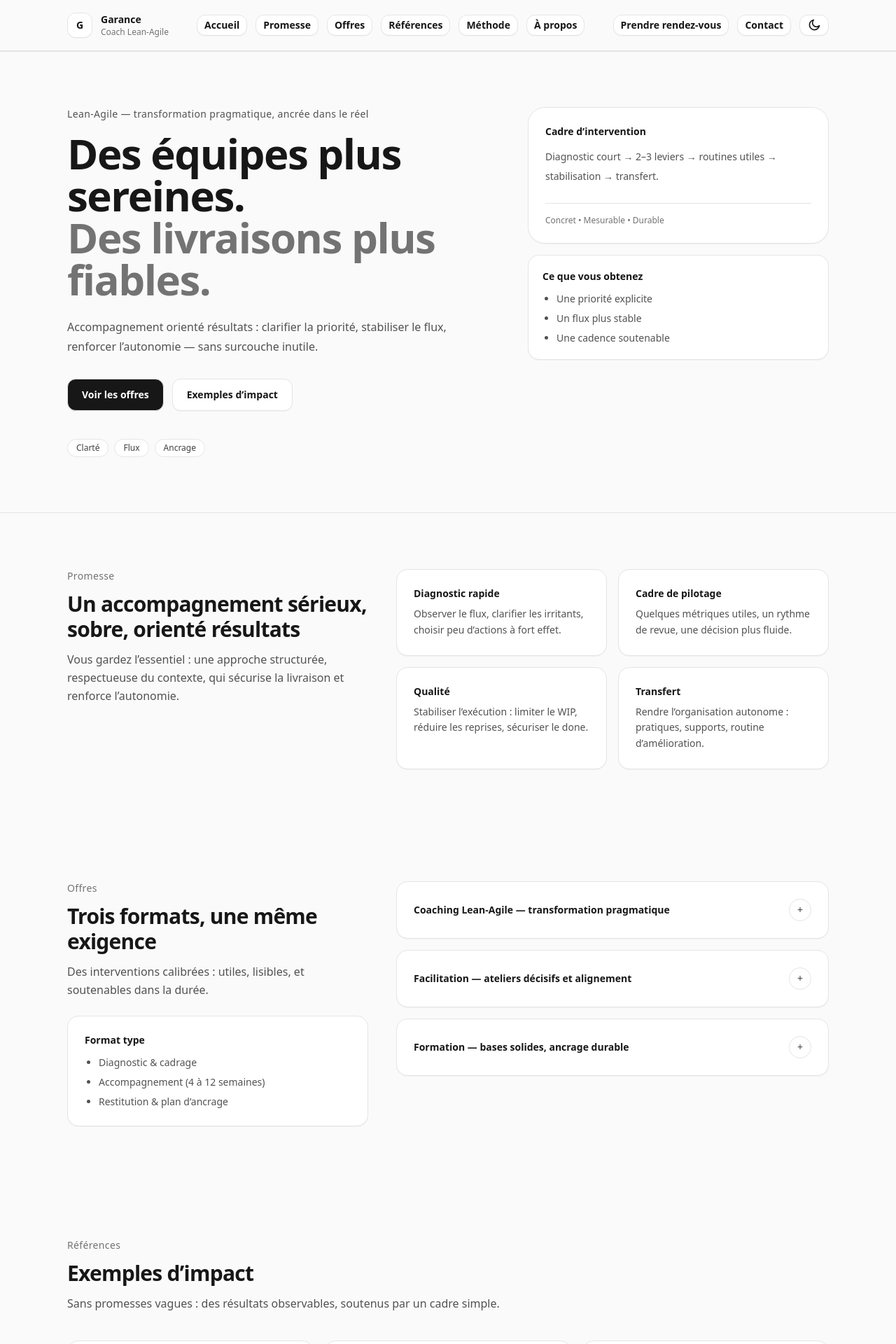
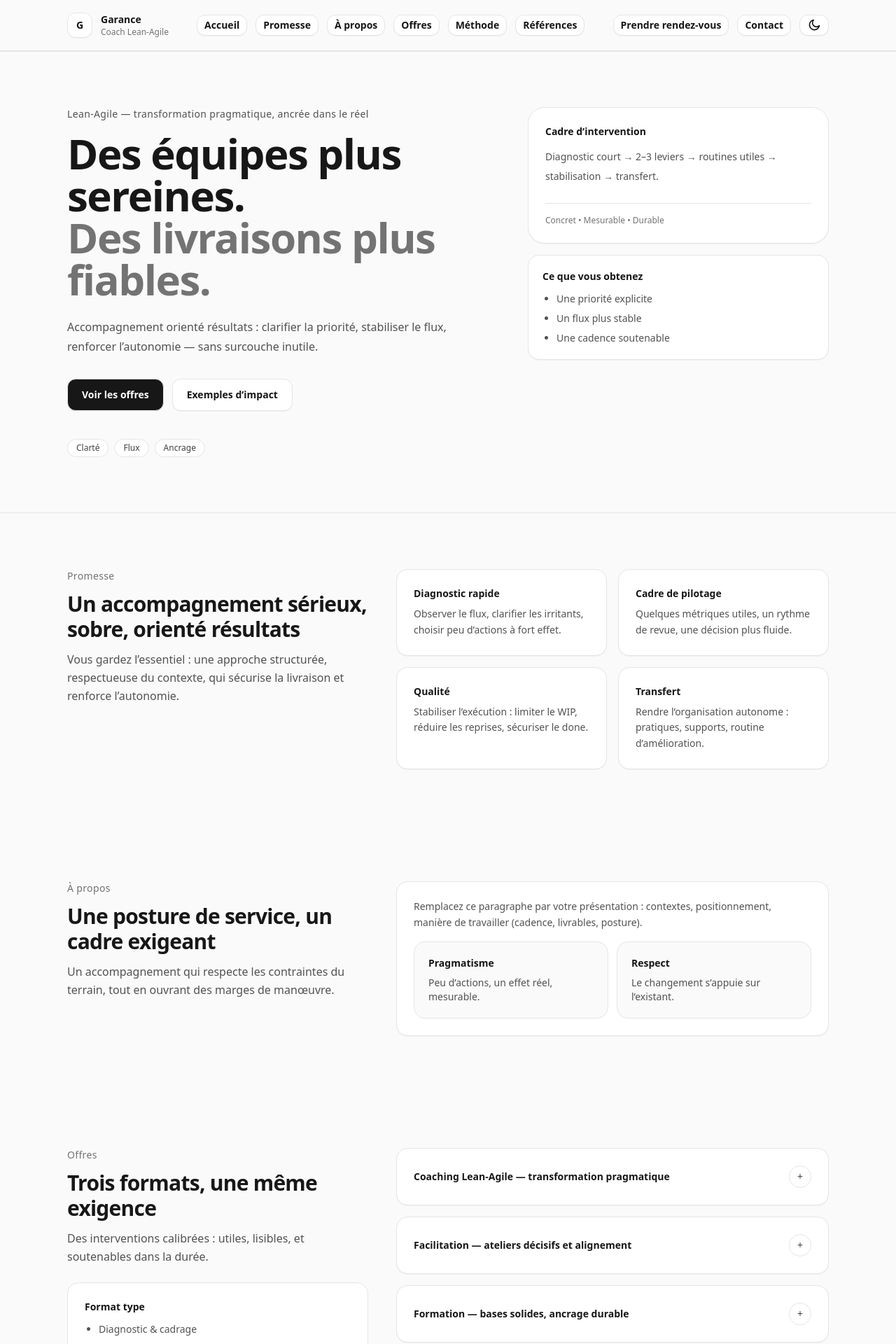
Before and after one commit to GaranceRichard/Site, a Next.js app in the folder frontend/: page / in a window 1280 px wide. Shown: the top 1920 px of the page at 70% size. Built offline with nearby package versions, Linux system fonts and the light colour scheme.

Commit message:
Reorder home sections via HOME_SECTIONS

```diff
--- a/frontend/src/app/components/home/CasesSection.tsx
+++ b/frontend/src/app/components/home/CasesSection.tsx
@@ -1,13 +1,12 @@
-// frontend/src/app/components/home/CasesSection.tsx
 import { Container, SectionTitle, CaseCard } from "./ui";
 
-type CaseItem = {
+export type CaseItem = {
   title: string;
   tag: string;
   description: string;
 };
 
-export default function CasesSection({ cases }: { cases: CaseItem[] }) {
+export default function CasesSection({ cases }: { cases: readonly CaseItem[] }) {
   return (
     <section id="cases" className="py-16 sm:py-20">
       <Container>
--- a/frontend/src/app/components/home/MethodSection.tsx
+++ b/frontend/src/app/components/home/MethodSection.tsx
@@ -1,13 +1,12 @@
-// frontend/src/app/components/home/MethodSection.tsx
 import { Container, SectionTitle } from "./ui";
 
-type MethodStep = {
+export type MethodStep = {
   step: string;
   title: string;
   text: string;
 };
 
-export default function MethodSection({ steps }: { steps: MethodStep[] }) {
+export default function MethodSection({ steps }: { steps: readonly MethodStep[] }) {
   return (
     <section id="method" className="py-16 sm:py-20">
       <Container>
--- a/frontend/src/app/components/home/ServicesSection.tsx
+++ b/frontend/src/app/components/home/ServicesSection.tsx
@@ -1,12 +1,11 @@
-// frontend/src/app/components/home/ServicesSection.tsx
 import { Container, SectionTitle, DetailsAccordion } from "./ui";
 
-type Service = {
+export type Service = {
   title: string;
-  points: string[];
+  points: readonly string[];
 };
 
-export default function ServicesSection({ services }: { services: Service[] }) {
+export default function ServicesSection({ services }: { services: readonly Service[] }) {
   return (
     <section id="services" className="py-16 sm:py-20">
       <Container>
@@ -31,7 +30,7 @@ export default function ServicesSection({ services }: { services: Service[] }) {
           <div className="md:col-span-7">
             <div className="space-y-4">
               {services.map((s) => (
-                <DetailsAccordion key={s.title} title={s.title} points={s.points} />
+                <DetailsAccordion key={s.title} title={s.title} points={[...s.points]} />
               ))}
             </div>
           </div>
--- /dev/null
+++ b/frontend/src/app/content/booking.ts
@@ -0,0 +1,2 @@
+// frontend/src/app/content/booking.ts
+export const BOOKING_URL = "https://calendar.app.google/hYgX38RpfWiu65Vh8";
--- /dev/null
+++ b/frontend/src/app/content/cases.ts
@@ -0,0 +1,23 @@
+// frontend/src/app/content/cases.ts
+export const CASES = [
+  {
+    title: "Réduction du délai de livraison",
+    tag: "Flow & qualité",
+    description:
+      "Pilotage simple du flux (WIP, limites, revues), stabilisation de la qualité et clarification des priorités.",
+  },
+  {
+    title: "Alignement multi-équipes",
+    tag: "Gouvernance légère",
+    description:
+      "Ateliers d’alignement, clarification des dépendances, rituels inter-équipes et règles de décision — sans surcharger l’organisation.",
+  },
+  {
+    title: "Montée en autonomie des équipes",
+    tag: "Coaching",
+    description:
+      "Renforcement de la posture, amélioration continue, responsabilisation progressive sur la planification et la livraison.",
+  },
+] as const;
+
+export type CaseItem = (typeof CASES)[number];
--- /dev/null
+++ b/frontend/src/app/content/homeSections.tsx
@@ -0,0 +1,46 @@
+import type React from "react";
+
+import HeroSection from "../components/home/HeroSection";
+import PromiseSection from "../components/home/PromiseSection";
+import AboutSection from "../components/home/AboutSection";
+import ServicesSection from "../components/home/ServicesSection";
+import MethodSection from "../components/home/MethodSection";
+import CasesSection from "../components/home/CasesSection";
+
+import type { Service, CaseItem, MethodStep } from "./index";
+
+export type NavItem = { label: string; href: string };
+
+type RenderCtx = {
+  services: readonly Service[];
+  cases: readonly CaseItem[];
+  steps: readonly MethodStep[];
+};
+
+export type HomeSectionDef = {
+  id: string;
+  label: string;
+  render: (ctx: RenderCtx) => React.ReactElement;
+};
+
+// Ordre : home, promise, about, services, method, cases
+export const HOME_SECTIONS: HomeSectionDef[] = [
+  { id: "home", label: "Accueil", render: () => <HeroSection /> },
+  { id: "promise", label: "Promesse", render: () => <PromiseSection /> },
+  { id: "about", label: "À propos", render: () => <AboutSection /> },
+  {
+    id: "services",
+    label: "Offres",
+    render: ({ services }) => <ServicesSection services={services} />,
+  },
+  {
+    id: "method",
+    label: "Méthode",
+    render: ({ steps }) => <MethodSection steps={steps} />,
+  },
+  {
+    id: "cases",
+    label: "Références",
+    render: ({ cases }) => <CasesSection cases={cases} />,
+  },
+];
--- /dev/null
+++ b/frontend/src/app/content/index.ts
@@ -0,0 +1,9 @@
+// frontend/src/app/content/index.ts
+export { BOOKING_URL } from "./booking";
+export { SERVICES } from "./services";
+export { CASES } from "./cases";
+export { METHOD_STEPS } from "./method";
+
+export type { Service } from "./services";
+export type { CaseItem } from "./cases";
+export type { MethodStep } from "./method";
--- /dev/null
+++ b/frontend/src/app/content/method.ts
@@ -0,0 +1,25 @@
+// frontend/src/app/content/method.ts
+export const METHOD_STEPS = [
+  {
+    step: "01",
+    title: "Observer",
+    text: "Cartographier le flux, clarifier les irritants, comprendre les contraintes.",
+  },
+  {
+    step: "02",
+    title: "Choisir",
+    text: "Définir 2–3 leviers maximum : priorisation, WIP, qualité, gouvernance.",
+  },
+  {
+    step: "03",
+    title: "Exécuter",
+    text: "Mettre en place des routines utiles, ajuster, renforcer l’autonomie.",
+  },
+  {
+    step: "04",
+    title: "Ancrer",
+    text: "Stabiliser : standards légers, suivi, transfert et montée en compétence.",
+  },
+] as const;
+
+export type MethodStep = (typeof METHOD_STEPS)[number];
--- /dev/null
+++ b/frontend/src/app/content/services.ts
@@ -0,0 +1,29 @@
+// frontend/src/app/content/services.ts
+export const SERVICES = [
+  {
+    title: "Coaching Lean-Agile — transformation pragmatique",
+    points: [
+      "Cadrage : objectifs, périmètre, gouvernance légère",
+      "Coaching d’équipes : rituels, flux, qualité, amélioration continue",
+      "Accompagnement des leaders : posture, décision, pilotage",
+    ],
+  },
+  {
+    title: "Facilitation — ateliers décisifs et alignement",
+    points: [
+      "Ateliers d’alignement (vision, priorités, arbitrages)",
+      "Résolution structurée de problèmes (A3, 5 Why, etc.)",
+      "Conception de parcours d’ateliers (du diagnostic à l’action)",
+    ],
+  },
+  {
+    title: "Formation — bases solides, ancrage durable",
+    points: [
+      "Lean / Agile : fondamentaux, pratiques, anti-patterns",
+      "Pilotage par la valeur : priorisation, métriques, flow",
+      "Transfert : supports, exercices, plan d’ancrage",
+    ],
+  },
+] as const;
+
+export type Service = (typeof SERVICES)[number];
--- a/frontend/src/app/page.tsx
+++ b/frontend/src/app/page.tsx
@@ -1,109 +1,34 @@
 // frontend/src/app/page.tsx
 import TopNav from "./components/TopNav";
 
-import HeroSection from "./components/home/HeroSection";
-import PromiseSection from "./components/home/PromiseSection";
-import ServicesSection from "./components/home/ServicesSection";
-import CasesSection from "./components/home/CasesSection";
-import MethodSection from "./components/home/MethodSection";
-import AboutSection from "./components/home/AboutSection";
 import FooterSection from "./components/home/FooterSection";
+import { BOOKING_URL, CASES, METHOD_STEPS, SERVICES } from "./content";
 
-type NavItem = { label: string; href: string };
-
-const NAV: NavItem[] = [
-  { label: "Accueil", href: "#home" },
-  { label: "Promesse", href: "#promise" },
-  { label: "Offres", href: "#services" },
-  { label: "Références", href: "#cases" },
-  { label: "Méthode", href: "#method" },
-  { label: "À propos", href: "#about" },
-];
-
-const BOOKING_URL = "https://calendar.app.google/hYgX38RpfWiu65Vh8";
-
-const SERVICES = [
-  {
-    title: "Coaching Lean-Agile — transformation pragmatique",
-    points: [
-      "Cadrage : objectifs, périmètre, gouvernance légère",
-      "Coaching d’équipes : rituels, flux, qualité, amélioration continue",
-      "Accompagnement des leaders : posture, décision, pilotage",
-    ],
-  },
-  {
-    title: "Facilitation — ateliers décisifs et alignement",
-    points: [
-      "Ateliers d’alignement (vision, priorités, arbitrages)",
-      "Résolution structurée de problèmes (A3, 5 Why, etc.)",
-      "Conception de parcours d’ateliers (du diagnostic à l’action)",
-    ],
-  },
-  {
-    title: "Formation — bases solides, ancrage durable",
-    points: [
-      "Lean / Agile : fondamentaux, pratiques, anti-patterns",
-      "Pilotage par la valeur : priorisation, métriques, flow",
-      "Transfert : supports, exercices, plan d’ancrage",
-    ],
-  },
-];
-
-const CASES = [
-  {
-    title: "Réduction du délai de livraison",
-    tag: "Flow & qualité",
-    description:
-      "Pilotage simple du flux (WIP, limites, revues), stabilisation de la qualité et clarification des priorités.",
-  },
-  {
-    title: "Alignement multi-équipes",
-    tag: "Gouvernance légère",
-    description:
-      "Ateliers d’alignement, clarification des dépendances, rituels inter-équipes et règles de décision — sans surcharger l’organisation.",
-  },
-  {
-    title: "Montée en autonomie des équipes",
-    tag: "Coaching",
-    description:
-      "Renforcement de la posture, amélioration continue, responsabilisation progressive sur la planification et la livraison.",
-  },
-];
-
-const METHOD_STEPS = [
-  {
-    step: "01",
-    title: "Observer",
-    text: "Cartographier le flux, clarifier les irritants, comprendre les contraintes.",
-  },
-  {
-    step: "02",
-    title: "Choisir",
-    text: "Définir 2–3 leviers maximum : priorisation, WIP, qualité, gouvernance.",
-  },
-  {
-    step: "03",
-    title: "Exécuter",
-    text: "Mettre en place des routines utiles, ajuster, renforcer l’autonomie.",
-  },
-  {
-    step: "04",
-    title: "Ancrer",
-    text: "Stabiliser : standards légers, suivi, transfert et montée en compétence.",
-  },
-];
+import {
+  HOME_SECTIONS,
+  type NavItem,
+} from "./content/homeSections";
 
 export default function HomePage() {
+  const nav: NavItem[] = HOME_SECTIONS.map((s) => ({
+    label: s.label,
+    href: `#${s.id}`,
+  }));
+
   return (
     <main className="min-h-screen bg-neutral-50 text-neutral-900 dark:bg-neutral-950 dark:text-neutral-50">
-      <TopNav nav={NAV} bookingUrl={BOOKING_URL} />
+      <TopNav nav={nav} bookingUrl={BOOKING_URL} />
 
-      <HeroSection />
-      <PromiseSection />
-      <ServicesSection services={SERVICES} />
-      <CasesSection cases={CASES} />
-      <MethodSection steps={METHOD_STEPS} />
-      <AboutSection />
+      {HOME_SECTIONS.map((s) => (
+        <div key={s.id}>
+          {s.render({
+            services: SERVICES,
+            cases: CASES,
+            steps: METHOD_STEPS,
+          })}
+        </div>
+      ))}
+
       <FooterSection bookingUrl={BOOKING_URL} />
     </main>
   );
```
